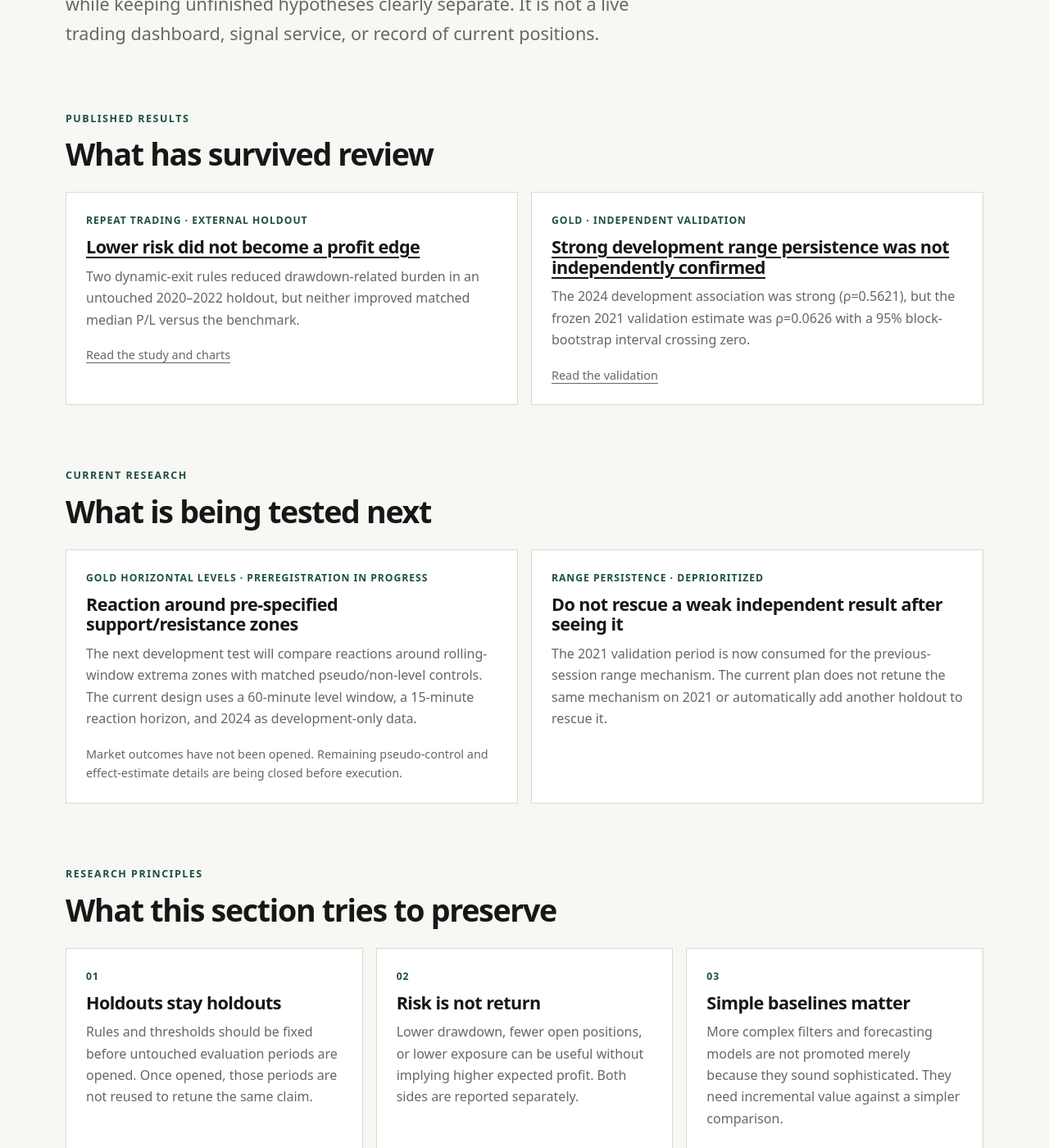
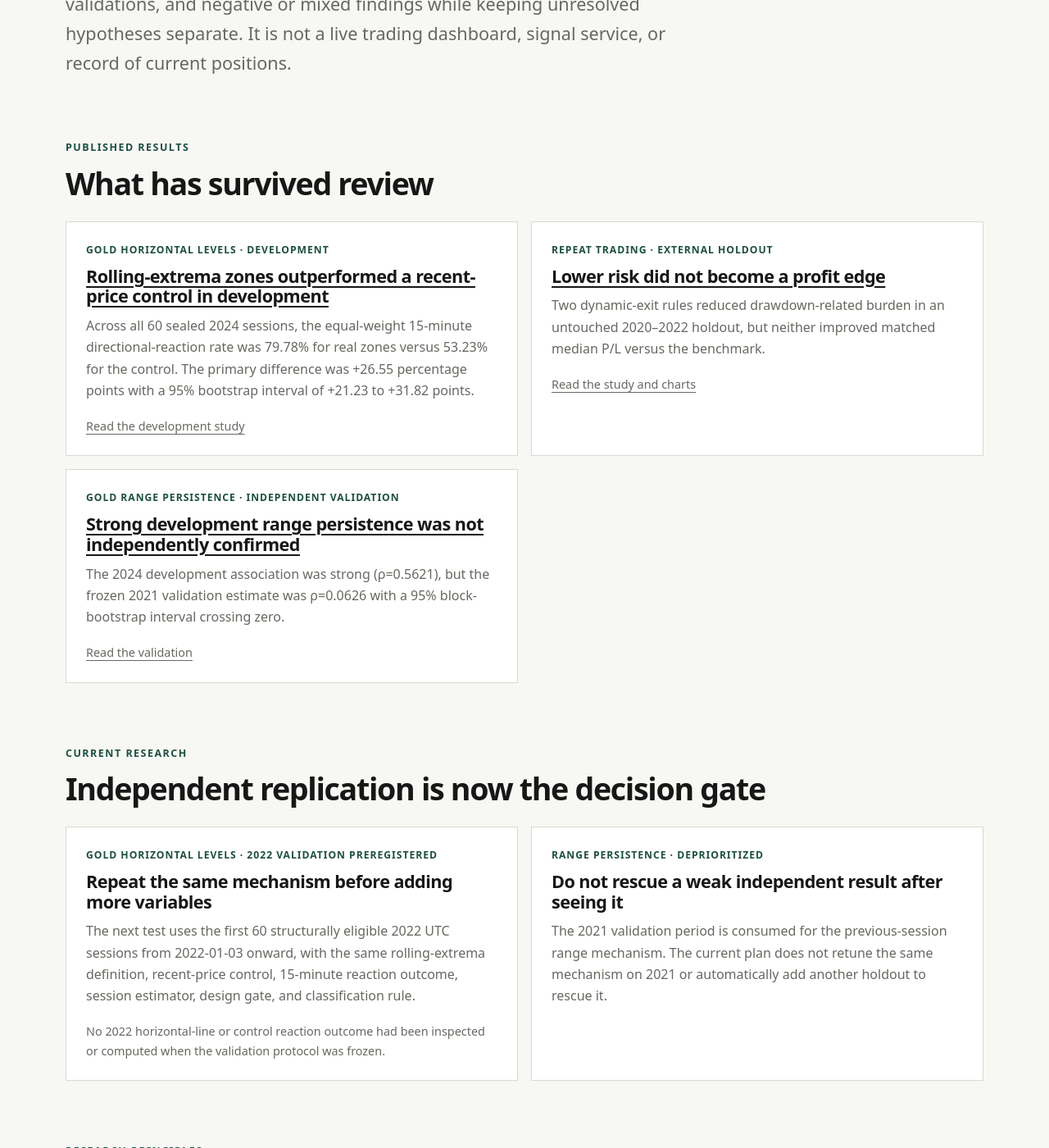
Before and after one commit to Josh-Temple/studio-lab-research, a Jekyll site: the page built from trading.md, in a window 1280 px wide and 1400 px high, scrolled down 506 px. Shown: the whole window at 82% size. Built offline with Jekyll 4.4.1, drawn with Linux system fonts in a browser that asks for light colours; some of the changed text lies outside the part shown.

Commit message:
Refresh current GOLD horizontal research

```diff
--- a/trading.md
+++ b/trading.md
@@ -1,12 +1,12 @@
 ---
 title: Trading
 permalink: /trading/
-description: Reviewed Studio Lab trading research, including holdout tests, independent validations, risk controls, and negative results.
+description: Reviewed Studio Lab trading research, including development tests, holdouts, independent validations, risk controls, and negative results.
 ---
 
 <p class="eyebrow">Trading research</p>
 <h1>Test the edge before trusting the story.</h1>
-<p class="lede">Selected systematic-trading research from Studio Lab. This section publishes reviewed experiments, including negative and mixed results, while keeping unfinished hypotheses clearly separate. It is not a live trading dashboard, signal service, or record of current positions.</p>
+<p class="lede">Selected systematic-trading research from Studio Lab. This section publishes reviewed development results, holdouts, independent validations, and negative or mixed findings while keeping unresolved hypotheses separate. It is not a live trading dashboard, signal service, or record of current positions.</p>
 
 <section class="section">
   <div class="section-heading">
@@ -17,13 +17,19 @@ description: Reviewed Studio Lab trading research, including holdout tests, inde
   </div>
   <div class="feature-grid feature-grid-wide">
     <article class="feature-card">
+      <p class="feature-meta">GOLD horizontal levels · development</p>
+      <h3><a href="{{ '/research/gold-horizontal-recent-price-control-development/' | relative_url }}">Rolling-extrema zones outperformed a recent-price control in development</a></h3>
+      <p>Across all 60 sealed 2024 sessions, the equal-weight 15-minute directional-reaction rate was 79.78% for real zones versus 53.23% for the control. The primary difference was +26.55 percentage points with a 95% bootstrap interval of +21.23 to +31.82 points.</p>
+      <p class="card-links"><a href="{{ '/research/gold-horizontal-recent-price-control-development/' | relative_url }}">Read the development study</a></p>
+    </article>
+    <article class="feature-card">
       <p class="feature-meta">Repeat trading · external holdout</p>
       <h3><a href="{{ '/research/repeat-trading-external-holdout/' | relative_url }}">Lower risk did not become a profit edge</a></h3>
       <p>Two dynamic-exit rules reduced drawdown-related burden in an untouched 2020–2022 holdout, but neither improved matched median P/L versus the benchmark.</p>
       <p class="card-links"><a href="{{ '/research/repeat-trading-external-holdout/' | relative_url }}">Read the study and charts</a></p>
     </article>
     <article class="feature-card">
-      <p class="feature-meta">GOLD · independent validation</p>
+      <p class="feature-meta">GOLD range persistence · independent validation</p>
       <h3><a href="{{ '/research/gold-session-range-independent-validation/' | relative_url }}">Strong development range persistence was not independently confirmed</a></h3>
       <p>The 2024 development association was strong (ρ=0.5621), but the frozen 2021 validation estimate was ρ=0.0626 with a 95% block-bootstrap interval crossing zero.</p>
       <p class="card-links"><a href="{{ '/research/gold-session-range-independent-validation/' | relative_url }}">Read the validation</a></p>
@@ -35,20 +41,20 @@ description: Reviewed Studio Lab trading research, including holdout tests, inde
   <div class="section-heading">
     <div>
       <p class="eyebrow">Current research</p>
-      <h2>What is being tested next</h2>
+      <h2>Independent replication is now the decision gate</h2>
     </div>
   </div>
   <div class="feature-grid feature-grid-wide">
     <article class="feature-card">
-      <p class="feature-meta">GOLD horizontal levels · preregistration in progress</p>
-      <h3>Reaction around pre-specified support/resistance zones</h3>
-      <p>The next development test will compare reactions around rolling-window extrema zones with matched pseudo/non-level controls. The current design uses a 60-minute level window, a 15-minute reaction horizon, and 2024 as development-only data.</p>
-      <p class="card-links">Market outcomes have not been opened. Remaining pseudo-control and effect-estimate details are being closed before execution.</p>
+      <p class="feature-meta">GOLD horizontal levels · 2022 validation preregistered</p>
+      <h3>Repeat the same mechanism before adding more variables</h3>
+      <p>The next test uses the first 60 structurally eligible 2022 UTC sessions from 2022-01-03 onward, with the same rolling-extrema definition, recent-price control, 15-minute reaction outcome, session estimator, design gate, and classification rule.</p>
+      <p class="card-links">No 2022 horizontal-line or control reaction outcome had been inspected or computed when the validation protocol was frozen.</p>
     </article>
     <article class="feature-card">
       <p class="feature-meta">Range persistence · deprioritized</p>
       <h3>Do not rescue a weak independent result after seeing it</h3>
-      <p>The 2021 validation period is now consumed for the previous-session range mechanism. The current plan does not retune the same mechanism on 2021 or automatically add another holdout to rescue it.</p>
+      <p>The 2021 validation period is consumed for the previous-session range mechanism. The current plan does not retune the same mechanism on 2021 or automatically add another holdout to rescue it.</p>
     </article>
   </div>
 </section>
@@ -68,8 +74,8 @@ description: Reviewed Studio Lab trading research, including holdout tests, inde
     </article>
     <article class="feature-card">
       <p class="feature-meta">02</p>
-      <h3>Risk is not return</h3>
-      <p>Lower drawdown, fewer open positions, or lower exposure can be useful without implying higher expected profit. Both sides are reported separately.</p>
+      <h3>Reaction is not return</h3>
+      <p>A higher directional-reaction rate can justify further mechanism testing without implying positive expectancy, acceptable drawdown, or executable profit.</p>
     </article>
     <article class="feature-card">
       <p class="feature-meta">03</p>
```
Also changed, not shown: _research/gold-horizontal-recent-price-control-development.md (added, +112 -0 lines), index.md (+22 -0 lines), ja/index.md (+4 -4 lines), ja/research/gold-horizontal-recent-price-control-development.md (added, +114 -0 lines), ja/research/index.md (+8 -1 lines), ja/trading.md (+15 -9 lines).
